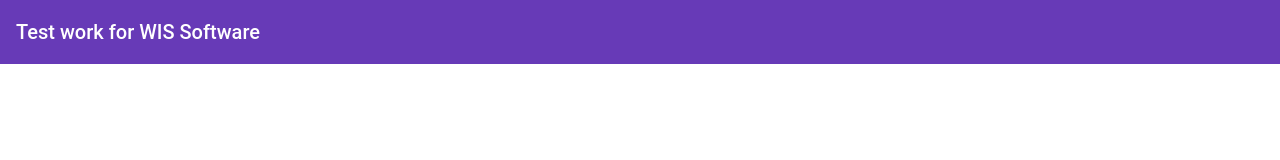
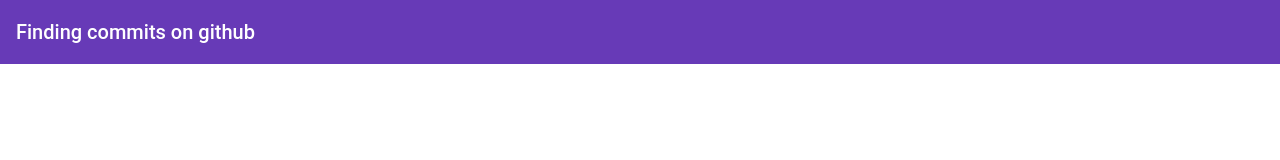
Before and after one commit to YuraOvcharov/GithubSearch, an Angular app: page / in a window 1280 px wide. Shown: the top 160 px of the page. Built offline with nearby package versions, Linux system fonts and the light colour scheme.

Commit message:
fix bugs

```diff
--- a/src/app/app.component.html
+++ b/src/app/app.component.html
@@ -1,4 +1,3 @@
 <app-toolbar></app-toolbar>
-<!-- <app-search></app-search> -->
 
 <router-outlet></router-outlet>
--- a/src/app/commits/commits.component.ts
+++ b/src/app/commits/commits.component.ts
@@ -14,7 +14,7 @@
   constructor(private service: UsersServices,
     public dialog: MatDialog) {}
 
-  searchUser = this.service.searchUser
+  searchUser = this.service.searchUser;
   searchRepo = this.service.searchRepo;
   commits: any;
   rowInfo: any;
--- a/src/app/toolbar/toolbar.component.html
+++ b/src/app/toolbar/toolbar.component.html
@@ -1,5 +1,5 @@
 <mat-toolbar color="primary">
   <mat-toolbar-row>
-    <span>Test work for WIS Software</span>
+    <span>Finding commits on github</span>
   </mat-toolbar-row>
 </mat-toolbar>
```
Also changed, not shown: 1 other file (tests, documents, lock files or other folders).
